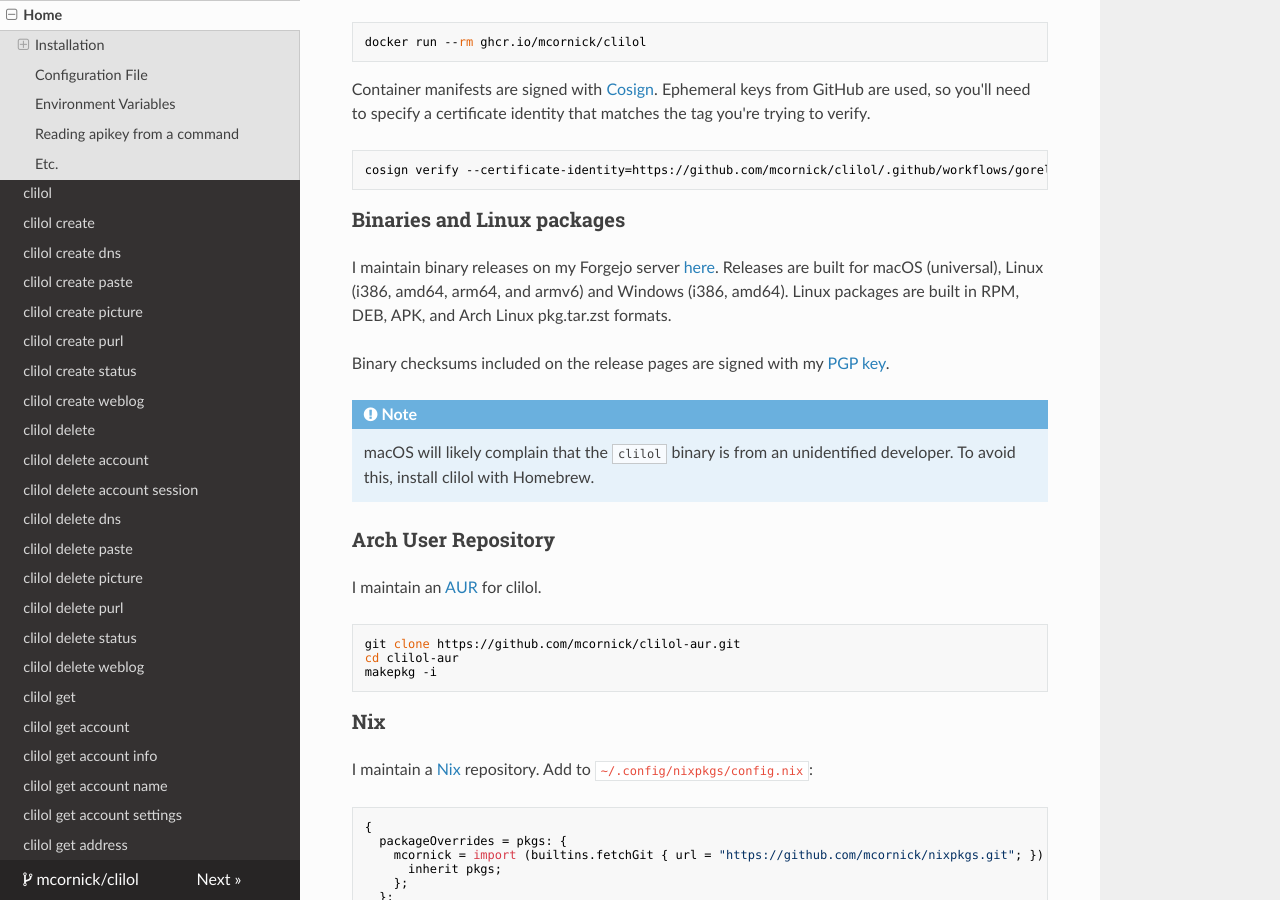
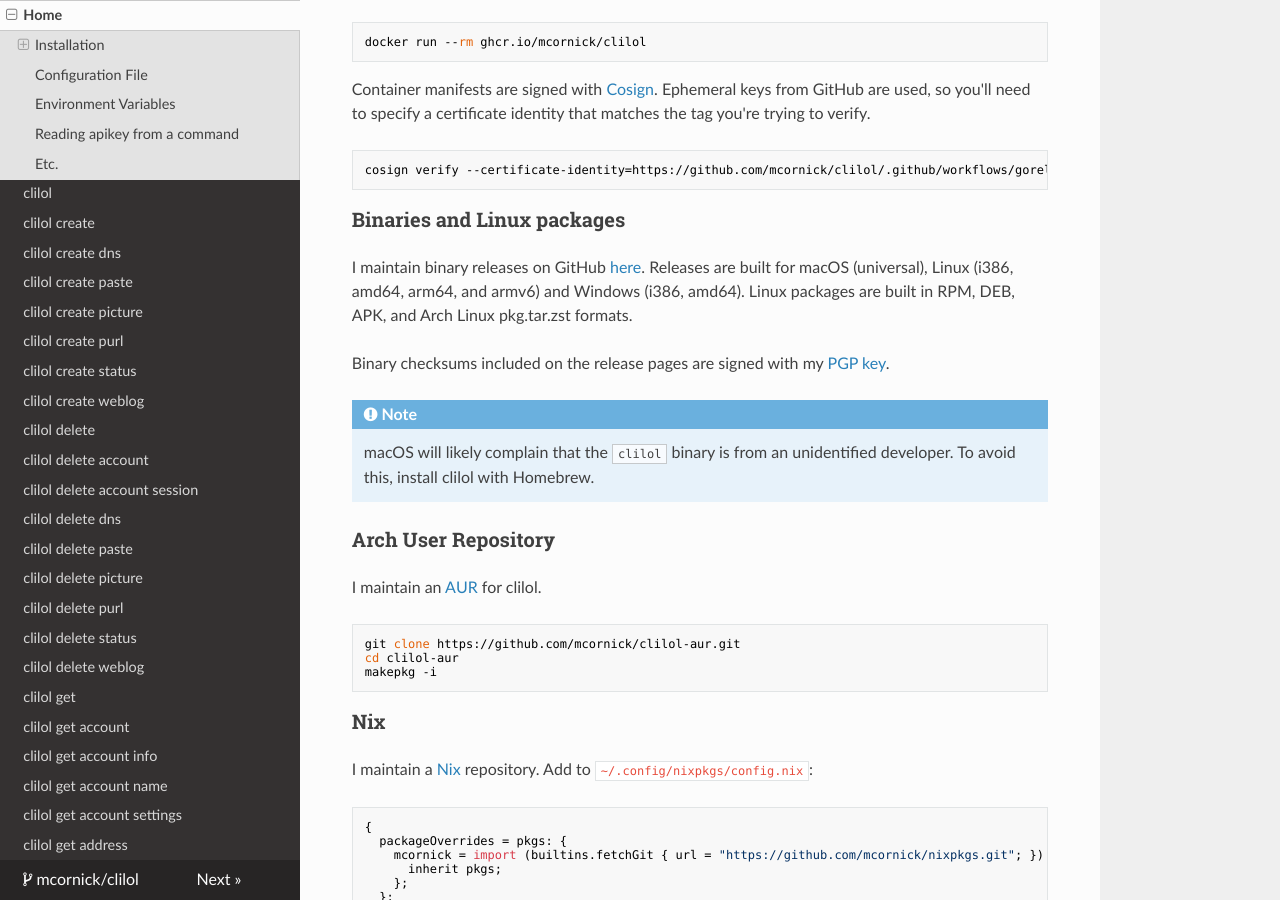
Before and after one commit to mcornick/clilol, an MkDocs documentation site: the page built from docs/index.md, in a window 1280 px wide and 900 px high, scrolled down 868 px. Built offline with MkDocs 1.6.1, drawn with Linux system fonts in a browser that asks for light colours; nearby versions of some CDN libraries.

Commit message:
docs: missed another spot
Signed-off-by: Mark Cornick <mark@markcornick.com>

```diff
--- a/docs/index.md
+++ b/docs/index.md
@@ -45,7 +45,7 @@ cosign verify --certificate-identity=https://github.com/mcornick/clilol/.github/
 
 ### Binaries and Linux packages
 
-I maintain binary releases on my Forgejo server [here](https://github.com/mcornick/clilol/releases). Releases are built for macOS (universal), Linux (i386, amd64, arm64, and armv6) and Windows (i386, amd64). Linux packages are built in RPM, DEB, APK, and Arch Linux pkg.tar.zst formats.
+I maintain binary releases on GitHub [here](https://github.com/mcornick/clilol/releases). Releases are built for macOS (universal), Linux (i386, amd64, arm64, and armv6) and Windows (i386, amd64). Linux packages are built in RPM, DEB, APK, and Arch Linux pkg.tar.zst formats.
 
 Binary checksums included on the release pages are signed with my [PGP key](https://github.com/mcornick.gpg).
 
```
